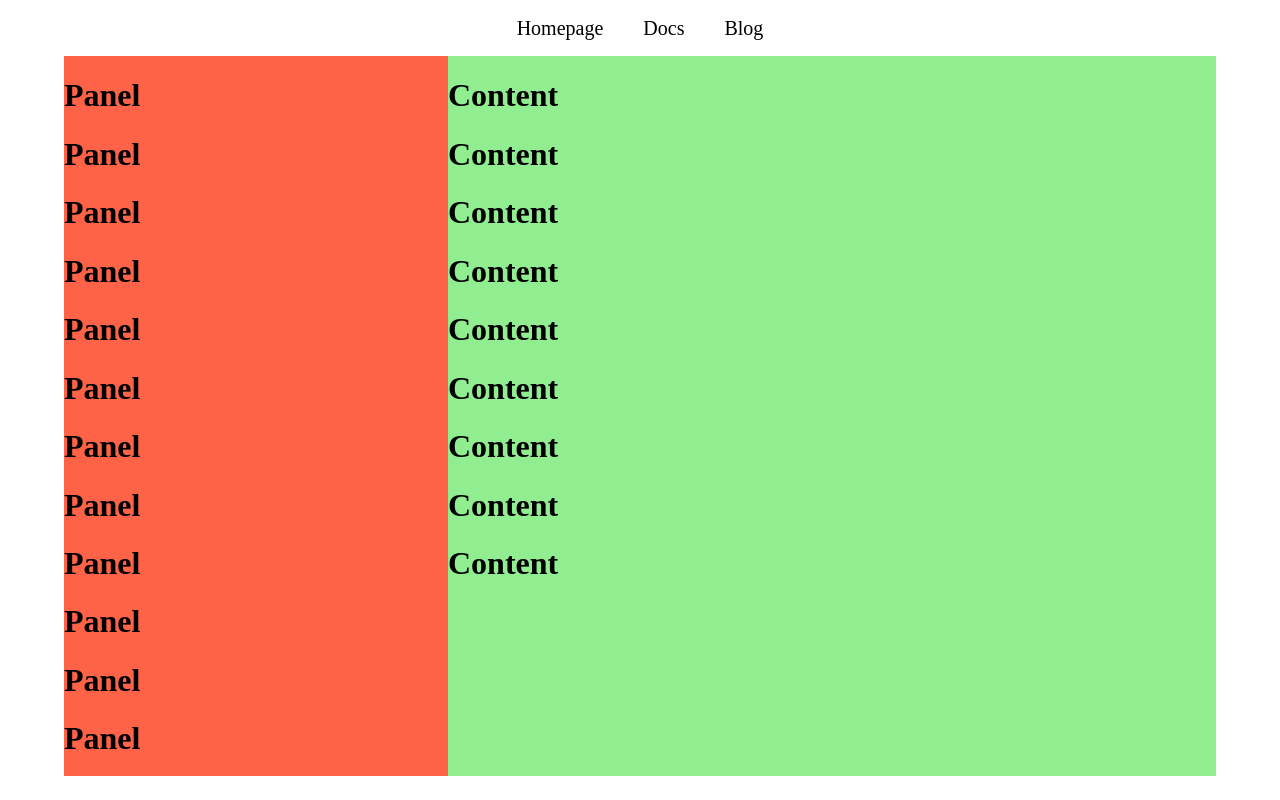
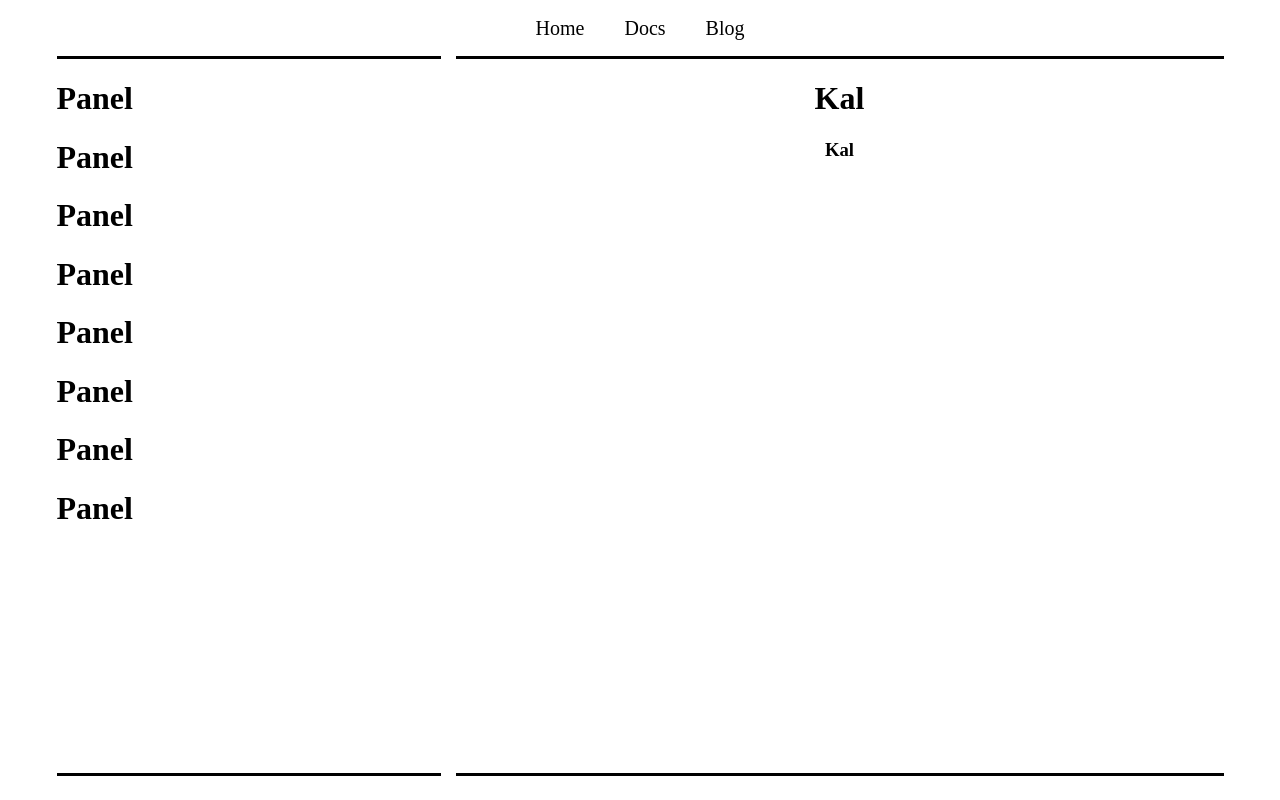
Before and after one commit to KILLinefficiency/KalWebsite, a SvelteKit app: page /docs in a window 1280 px wide. Built offline with nearby package versions, Linux system fonts and the light colour scheme.

Commit message:
made some progress

```diff
--- /dev/null
+++ b/src/lib/Content.svelte
@@ -0,0 +1,14 @@
+<script>
+    let { title = "Title", desc = "Description" } = $props();
+</script>
+
+<style>
+    h1, h3 {
+        text-align: center;
+    }
+</style>
+
+<div>
+    <h1>{title}</h1>
+    <h3>{title}</h3>
+</div>
--- a/src/lib/Navbar.svelte
+++ b/src/lib/Navbar.svelte
@@ -29,7 +29,7 @@
 </style>
 
 <div class = "navbar">
-    <a href="/">Homepage</a>
+    <a href="/">Home</a>
     <a href="/docs">Docs</a>
     <a href="/blog">Blog</a>
 </div>
--- a/src/routes/+layout.svelte
+++ b/src/routes/+layout.svelte
@@ -10,6 +10,6 @@
     }
 </style>
 
-<Navbar/>
+<Navbar />
 
 {@render children()}
--- a/src/routes/docs/+layout.svelte
+++ b/src/routes/docs/+layout.svelte
@@ -7,13 +7,13 @@
         grid-template-columns: 30% 60%;
         justify-content: center;
         height: 90vh;
+        gap: 15px;
     }
-    .panel {
-        background-color: tomato;
+    .panel, .content {
+        /*background-color: tomato;*/
         overflow: auto;
-    }
-    .content {
-        background-color: lightgreen;
+        border-top: 3px solid black;
+        border-bottom: 3px solid black;
     }
 </style>
 
@@ -28,39 +28,6 @@
             <h1>Panel</h1>
             <h1>Panel</h1>
             <h1>Panel</h1>
-            <h1>Panel</h1>
-            <h1>Panel</h1>
-            <h1>Panel</h1>
-            <h1>Panel</h1>
-            <h1>Panel</h1>
-            <h1>Panel</h1>
-            <h1>Panel</h1>
-            <h1>Panel</h1>
-            <h1>Panel</h1>
-            <h1>Panel</h1>
-            <h1>Panel</h1>
-            <h1>Panel</h1>
-            <h1>Panel</h1>
-            <h1>Panel</h1>
-            <h1>Panel</h1>
-            <h1>Panel</h1>
-            <h1>Panel</h1>
-            <h1>Panel</h1>
-            <h1>Panel</h1>
-            <h1>Panel</h1>
-            <h1>Panel</h1>
-            <h1>Panel</h1>
-            <h1>Panel</h1>
-            <h1>Panel</h1>
-            <h1>Panel</h1>
-            <h1>Panel</h1>
-            <h1>Panel</h1>
-            <h1>Panel</h1>
-            <h1>Panel</h1>
-            <h1>Panel</h1>
-            <h1>Panel</h1>
-            <h1>Panel</h1>
-            <h1>Panel</h1>
         </div>
         <div class = "content">
             {@render children()}
--- a/src/routes/docs/+page.svelte
+++ b/src/routes/docs/+page.svelte
@@ -1,9 +1,5 @@
-<h1>Content</h1>
-<h1>Content</h1>
-<h1>Content</h1>
-<h1>Content</h1>
-<h1>Content</h1>
-<h1>Content</h1>
-<h1>Content</h1>
-<h1>Content</h1>
-<h1>Content</h1>
+<script>
+    import Content from "$lib/Content.svelte";
+</script>
+
+<Content title="Kal" desc="Introduction" />
```
